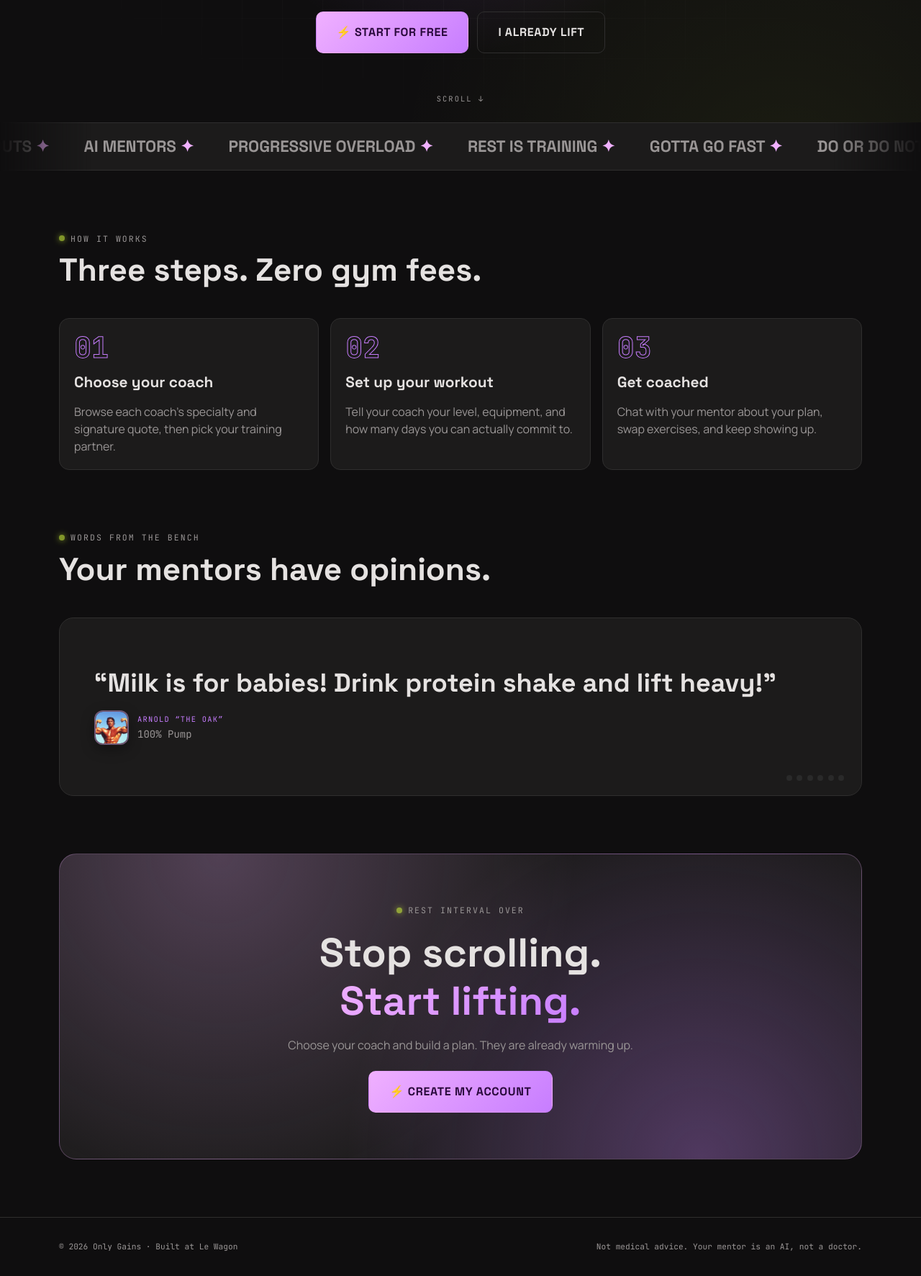
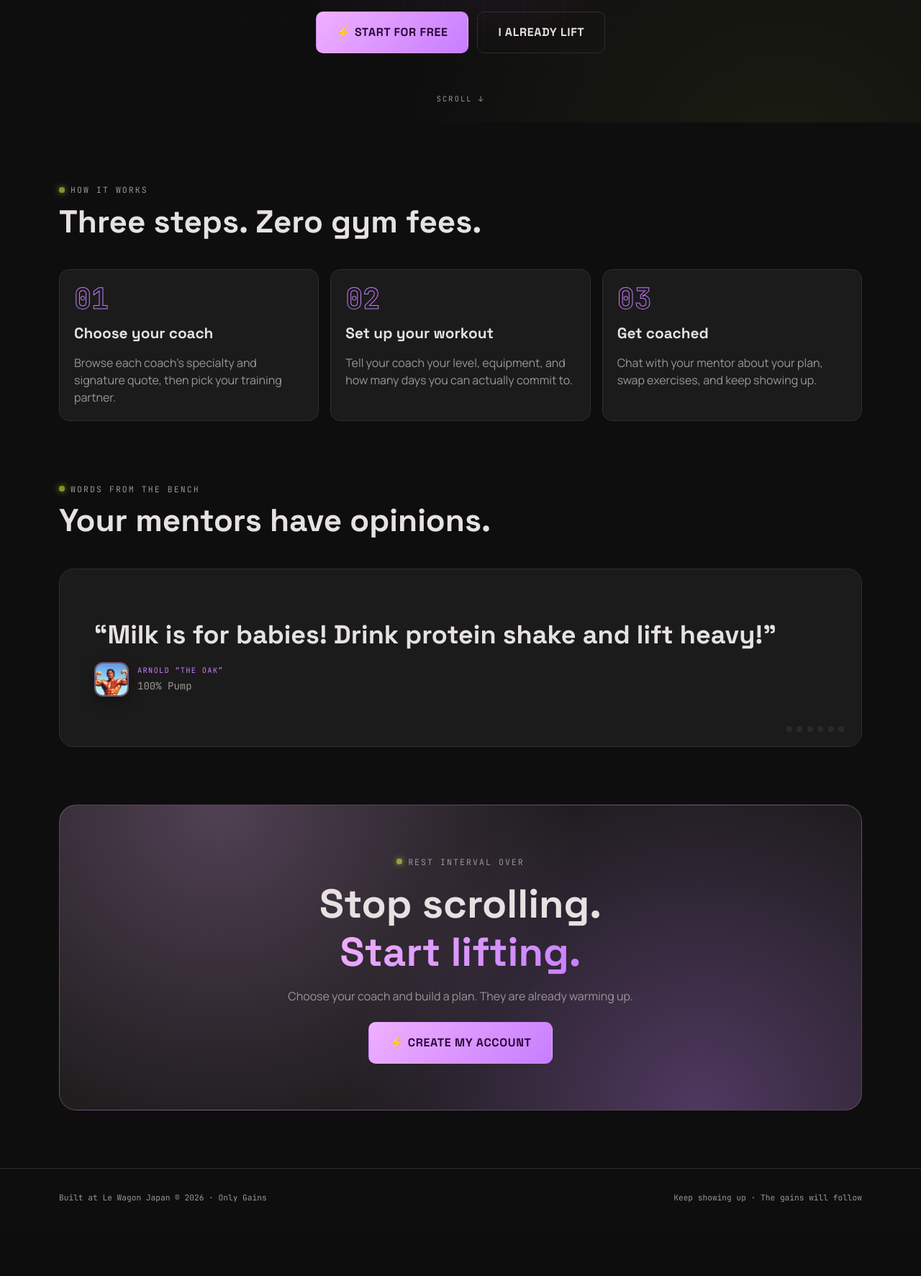
Before and after one commit to LZCR-JP/only_gains, a Rails app: page / in a window 1280 px wide. Shown: the part 655-2428 px from the top of the page at 72% size. After the commit the page ends 2325 px from the top, so only its background shows below. Run offline with Rails 7, Linux system fonts and the light colour scheme; data comes from the database, SQL or seed files in the repository; style sheets or scripts are compiled from the project's sources; some libraries are stand-ins or nearby versions.

Commit message:
changed the footer

```diff
--- a/app/views/pages/home.html.erb
+++ b/app/views/pages/home.html.erb
@@ -29,18 +29,6 @@
 
   <span class="gf-scroll-hint" aria-hidden="true">scroll ↓</span>
 </section>
-
-<!-- MARQUEE -->
-<% marquee_words = ["No excuses", "Home workouts", "AI mentors", "Progressive overload", "Rest is training", "Gotta go fast", "Do or do not"] %>
-<div class="gf-marquee" aria-hidden="true">
-  <div class="gf-marquee-track">
-    <% 2.times do %>
-      <% marquee_words.each do |word| %>
-        <span><%= word %> <em>✦</em></span>
-      <% end %>
-    <% end %>
-  </div>
-</div>
 
 <!-- HOW IT WORKS -->
 <section class="gf-section">
@@ -115,7 +103,7 @@
 
 <footer class="gf-site-footer">
   <div class="container d-flex justify-content-between flex-wrap gap-2">
-    <span>© <%= Date.current.year %> Only Gains · Built at Le Wagon</span>
-    <span>Not medical advice. Your mentor is an AI, not a doctor.</span>
+    <span>Built at Le Wagon Japan © <%= Date.current.year %> · Only Gains</span>
+    <span>Keep showing up · The gains will follow</span>
   </div>
 </footer>
```
